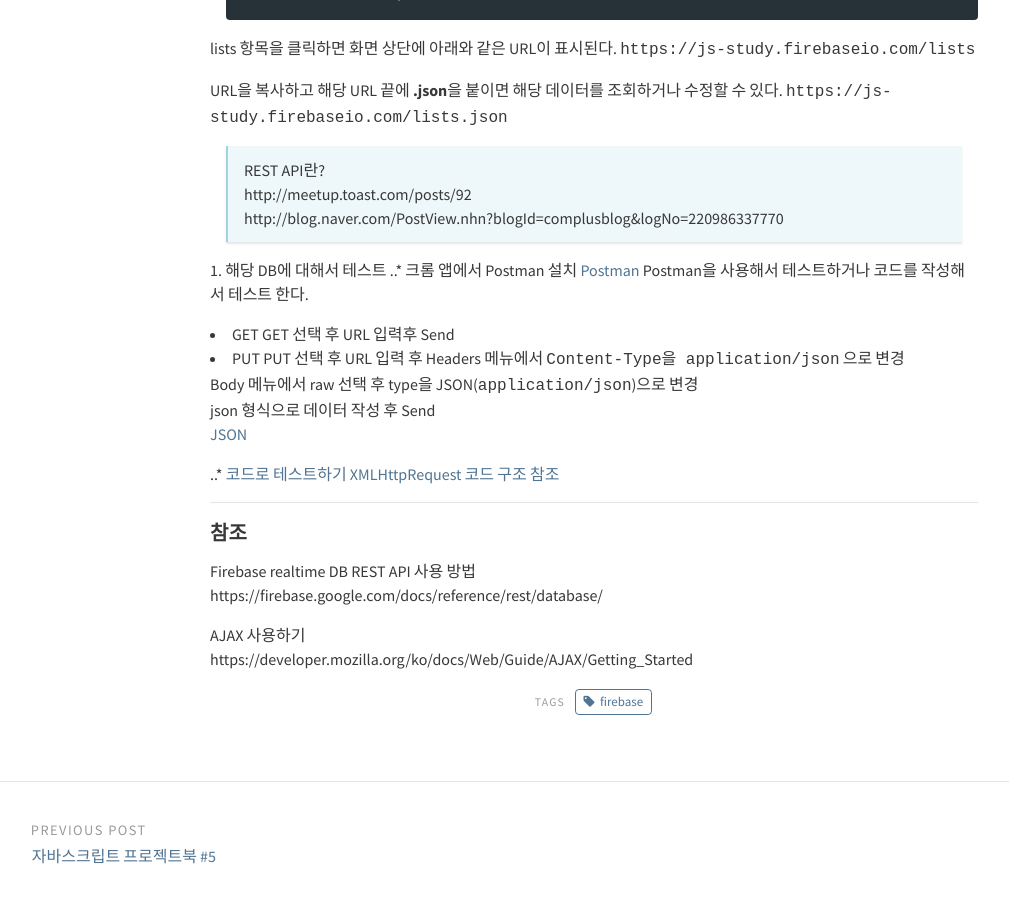
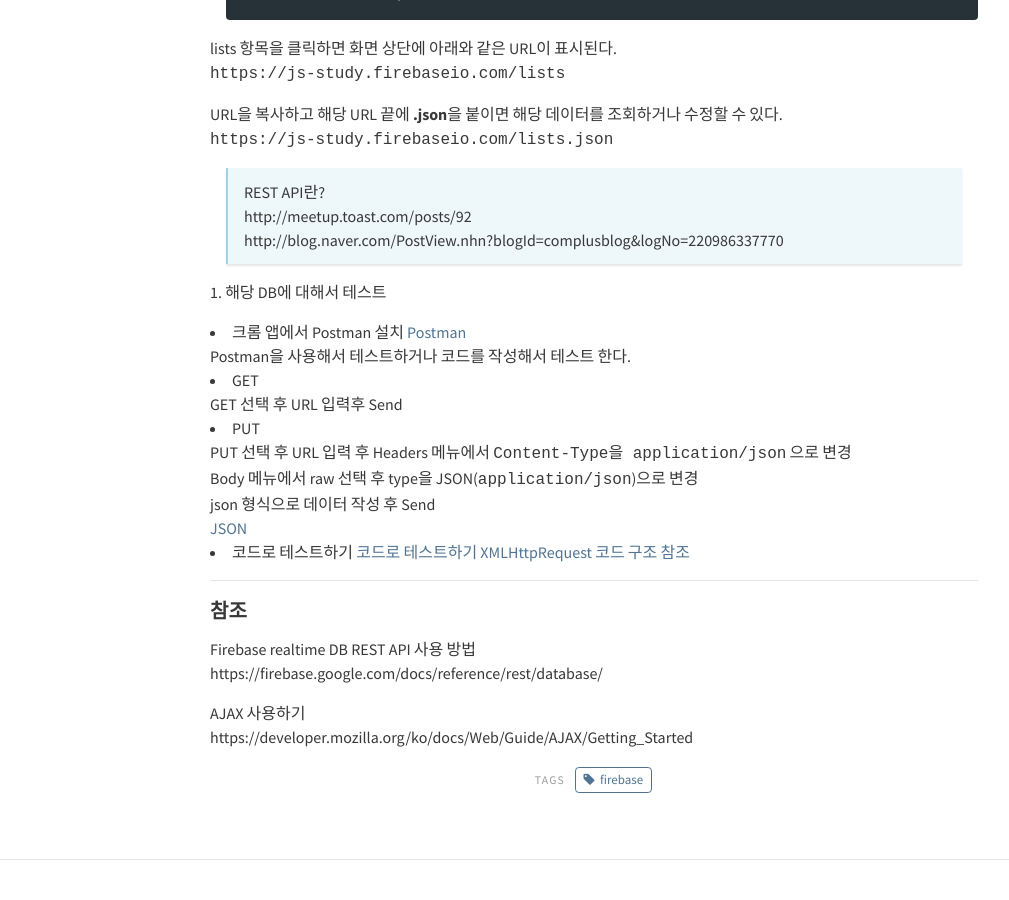
Before and after one commit to KyusungDev/KyusungDev.github.io, a Jekyll site: the page built from _posts/2018-03-19-js-study-firebase_tutorial.md, in a window 1280 px wide and 900 px high, scrolled down 686 px. Shown: the whole window, without its empty margins (46-1055 px from the left). Built offline with Jekyll 4.4.1, drawn with Linux system fonts in a browser that asks for light colours.

Commit message:
Update 2018-03-19-js-study-firebase_tutorial.md

```diff
--- a/_posts/2018-03-19-js-study-firebase_tutorial.md
+++ b/_posts/2018-03-19-js-study-firebase_tutorial.md
@@ -41,7 +41,8 @@ URL을 복사하고 해당 URL 끝에 **.json**을 붙이면 해당 데이터를
 > http://blog.naver.com/PostView.nhn?blogId=complusblog&logNo=220986337770
 
 4. 해당 DB에 대해서 테스트
-..* 크롬 앱에서 Postman 설치 [Postman](https://www.getpostman.com/apps)
+
+* 크롬 앱에서 Postman 설치 [Postman](https://www.getpostman.com/apps)
 Postman을 사용해서 테스트하거나 코드를 작성해서 테스트 한다.
 
 - GET
@@ -53,7 +54,7 @@ Body 메뉴에서 raw 선택 후 type을 JSON(`application/json`)으로 변경
 json 형식으로 데이터 작성 후 Send
 [JSON](https://www.w3schools.com/js/js_json_intro.asp)
 
-..*
+* 코드로 테스트하기
 [코드로 테스트하기](https://jsbin.com/sugipawuyu/edit?html,js,console,output)
 [XMLHttpRequest 코드 구조 참조](https://gist.github.com/EtienneR/2f3ab345df502bd3d13e)
 
```
